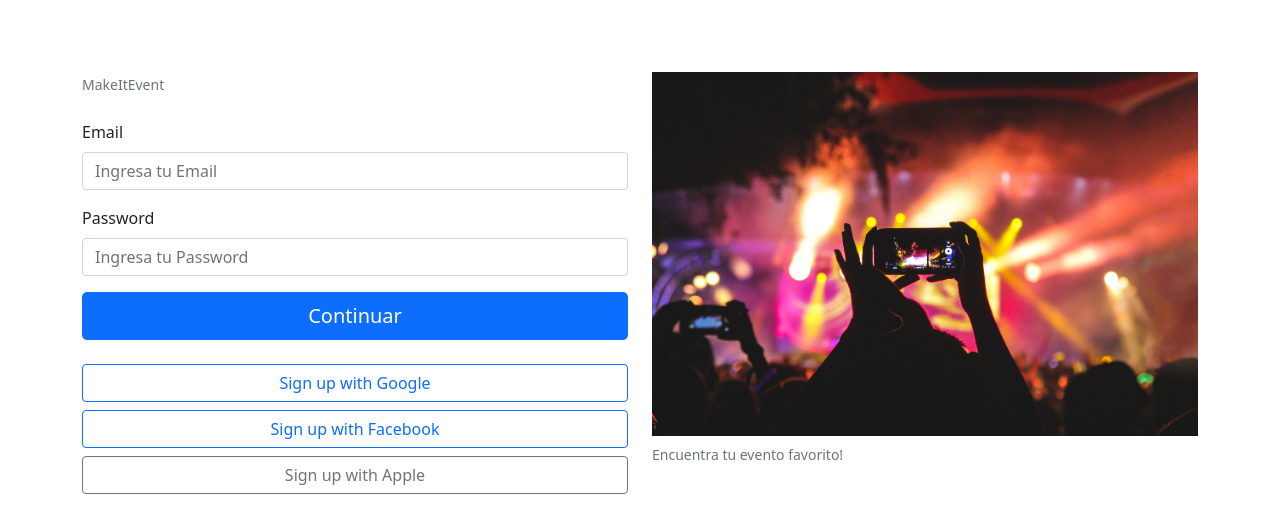
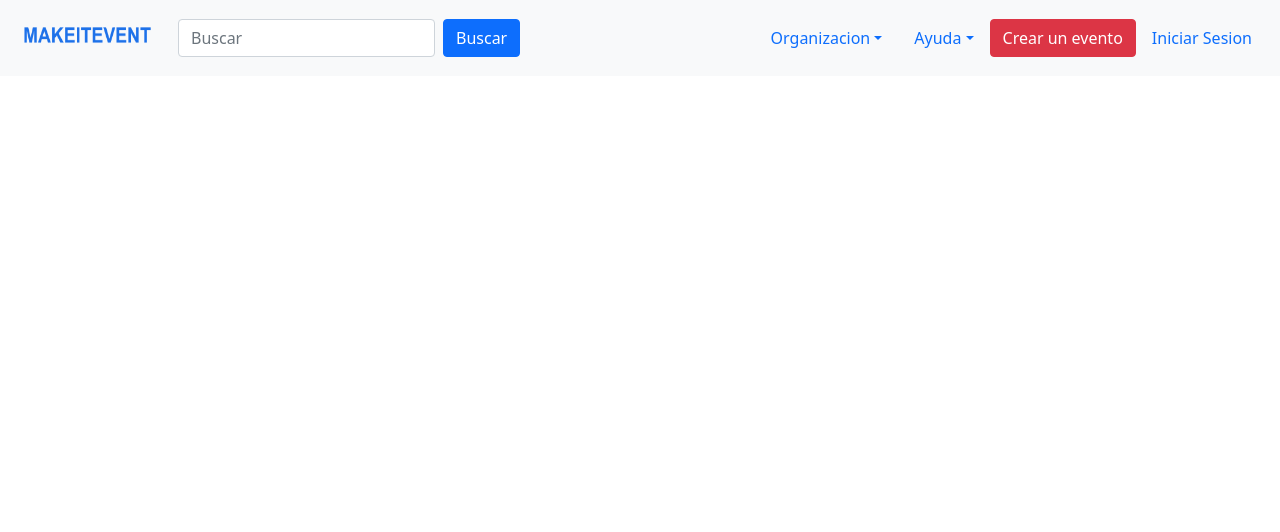
Before and after one commit to HenryTene/makeitevent-frontend, a React (Create React App) app: page / in a window 1280 px wide. Shown: the top 532 px of the page. Built offline with nearby package versions, Linux system fonts and the light colour scheme.

Commit message:
Se crea la barra de navegacion

```diff
--- a/src/App.js
+++ b/src/App.js
@@ -6,7 +6,7 @@ import Barra from './Components/Navbar/Barra'
 
 function App() {
   return (
-    <Register/>
+    <Barra/>
   );
 }
 
--- a/src/Components/Navbar/Barra.js
+++ b/src/Components/Navbar/Barra.js
@@ -3,52 +3,57 @@ import {
   Container,
   Nav,
   NavDropdown,
-  Row,
-  Col,
   Form,
   Button,
   Navbar,
   FormControl,
 } from "react-bootstrap";
 
+import imagen from "../../Images/makeitevent2.png";
+
 export default function Barra() {
   return (
     <Navbar bg="light" expand="lg">
       <Container fluid>
-        <Navbar.Brand href="#">MAKEITEVENT</Navbar.Brand>
+        <Navbar.Brand href="#">
+          <img
+            alt=""
+            src={imagen}
+            width="150"
+            height="50"
+            className="d-inline-block align-top"
+          />{" "}
+        </Navbar.Brand>
         <Form className="d-flex">
           <FormControl
             type="search"
-            placeholder="Search"
+            placeholder="Buscar"
             className="me-2"
             aria-label="Search"
           />
-          <Button variant="outline-success">Search</Button>
+          <Button variant="primary">Buscar</Button>
         </Form>
-        <Navbar.Toggle aria-controls="navbarScroll" />
-        <Navbar.Collapse id="navbarScroll">
-          <Nav
-            className="me-auto my-2 my-lg-0"
-            style={{ maxHeight: "100px" }}
-            navbarScroll
-          >
-            <Nav.Link href="#action1">Home</Nav.Link>
-            <Nav.Link href="#action2">Link</Nav.Link>
-            <NavDropdown title="Link" id="navbarScrollingDropdown">
+        <Navbar.Toggle />
+        <Navbar.Collapse className="justify-content-end">
+          <NavDropdown title="Organizacion" id="navbarScrollingDropdown">
             <NavDropdown.Item href="#action3">Action</NavDropdown.Item>
-              <NavDropdown.Item href="#action4">
-                Another action
-              </NavDropdown.Item>
+            <NavDropdown.Item href="#action4">Another action</NavDropdown.Item>
             <NavDropdown.Divider />
             <NavDropdown.Item href="#action5">
               Something else here
             </NavDropdown.Item>
           </NavDropdown>
-            <Nav.Link href="#" disabled>
-              Link
-            </Nav.Link>
-          </Nav>
+          <NavDropdown title="Ayuda" id="navbarScrollingDropdown">
+            <NavDropdown.Item href="#action3">Action</NavDropdown.Item>
+            <NavDropdown.Item href="#action4">Another action</NavDropdown.Item>
+            <NavDropdown.Divider />
+            <NavDropdown.Item href="#action5">
+              Something else here
+            </NavDropdown.Item>
+          </NavDropdown>
         </Navbar.Collapse>
+        <Button variant="danger">Crear un evento</Button>
+        <Nav.Link href="#link">Iniciar Sesion</Nav.Link>
       </Container>
     </Navbar>
   );
```
Also changed, not shown: src/Components/Navbar/Barra.css (added), src/Images/makeitevent1.png (added), src/Images/makeitevent2.png (added). Lines whose indentation alone changed are shown as unchanged.
